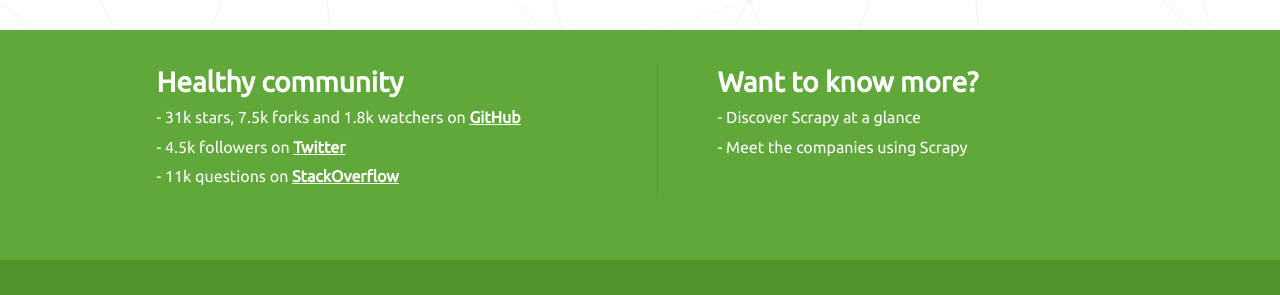
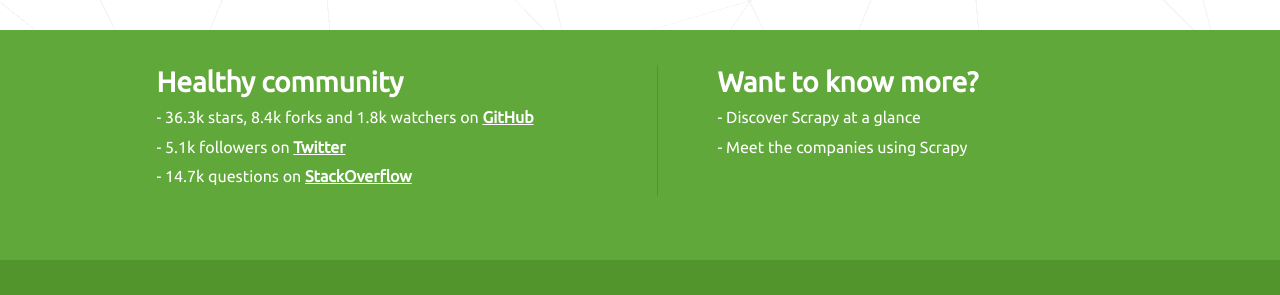
Before and after one commit to scrapy/scrapy.org, a Jekyll site: the page built from index.html, in a window 1280 px wide, cut to the strip 1404-1699 px from the top of the page. Built offline with Jekyll 4.4.1, drawn with Linux system fonts in a browser that asks for light colours; comment, search, counter and statistics services are not loaded; grey boxes are pictures that could not be loaded.

Commit message:
Update community counters

```diff
--- a/index.html
+++ b/index.html
@@ -120,9 +120,9 @@
     <div class="block-left">
       <h2>Healthy community</h2>
       <ul>
-        <li>- 31k stars, 7.5k forks and 1.8k watchers on <a href="https://github.com/scrapy/scrapy">GitHub</a></li>
-        <li>- 4.5k followers on <a href="https://twitter.com/ScrapyProject">Twitter</a></li>
-        <li>- 11k questions on <a href="http://stackoverflow.com/tags/scrapy/info">StackOverflow</a></li>
+        <li>- 36.3k stars, 8.4k forks and 1.8k watchers on <a href="https://github.com/scrapy/scrapy">GitHub</a></li>
+        <li>- 5.1k followers on <a href="https://twitter.com/ScrapyProject">Twitter</a></li>
+        <li>- 14.7k questions on <a href="http://stackoverflow.com/tags/scrapy/info">StackOverflow</a></li>
       </ul>
     </div>
     <div class="block-right">
```
